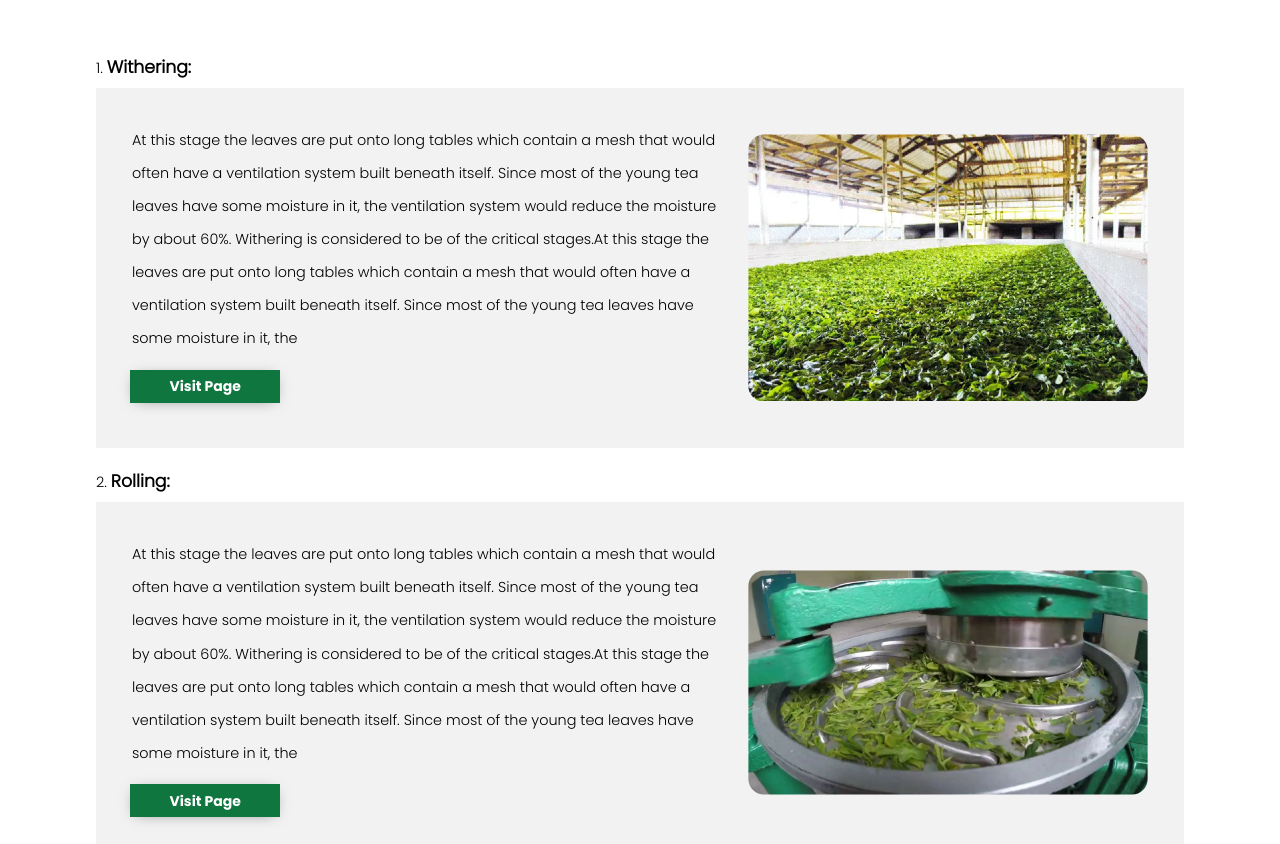
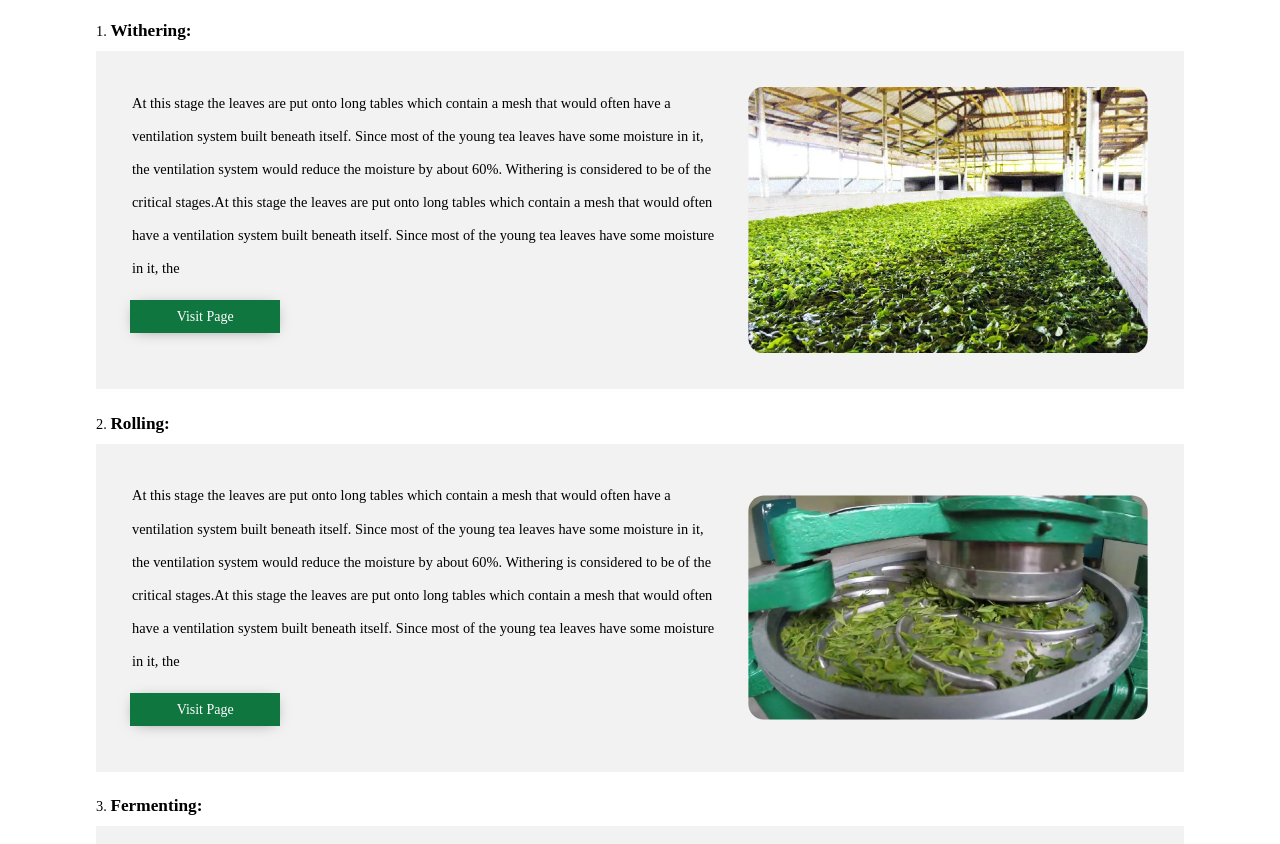
Before and after one commit to Kavinkumarsimple/Ori, a plain HTML site: page Assignment/teamanufacturers.html in a window 1280 px wide. Shown: the part 1027-1871 px from the top of the page. Drawn offline with Linux system fonts and the light colour scheme.

Commit message:
Update style.css

```diff
--- a/Assignment/styles/style.css
+++ b/Assignment/styles/style.css
@@ -1,30 +1,10 @@
 html {
   scroll-behavior: smooth;
-}
-
-@font-face {
-  font-family:'customFont';
-  src:url("../fonts/Poppins-Bold.ttf");
-  font-style:normal;
-  font-display: block;
-}
-
-@font-face {
-  font-family:'customFont2';
-  src:url("../fonts/Poppins-Light.ttf");
-  font-style:normal;
-  font-display: block;
-}
-
-@font-face {
-  font-family: 'customFont4';
-  src:url("../fonts/Italianno-Regular.ttf");
-  font-style:normal;
-  font-display: block;
 }
 /* Css common for the body tag  */
 body {
   margin:0;
+  color:black;
 
 }
 
```
